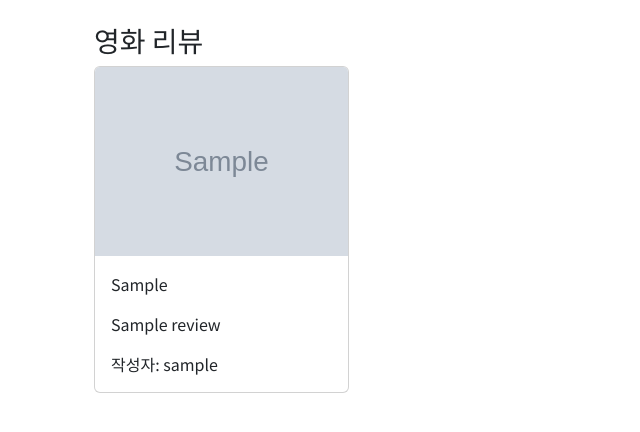
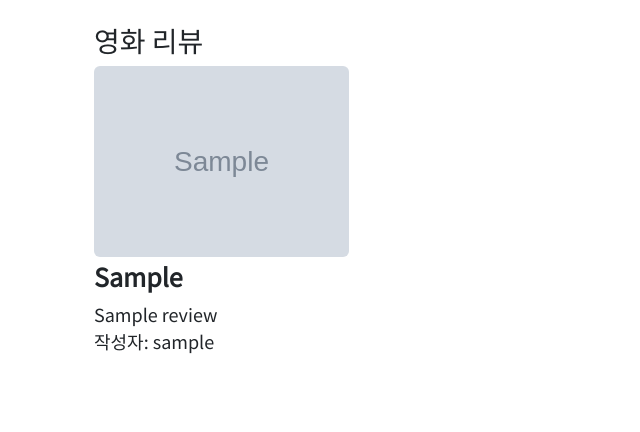
Before and after one commit to arrmadillo/django03, a Django app: page /reviews/ in a window 1280 px wide. Shown: the part 63-495 px from the top of the page, without its empty margins (0-640 px from the left). Run offline with Django 3.2, Linux system fonts and the light colour scheme; tables that the repository leaves empty hold one stand-in row (values such as "Sample post"); grey boxes marked "Sample" are stand-in pictures.

Commit message:
indexfix5

```diff
--- a/reviews/templates/reviews/index.html
+++ b/reviews/templates/reviews/index.html
@@ -3,6 +3,21 @@
 {% block style %}
     a {
       text-decoration: none; /* 밑줄 제거 */
+    }
+    .card {
+      border: none;
+      padding: 0px;
+    }
+    .card-text {
+      margin-bottom: 5px;
+      font-size: 18px;
+      font-weight: 200;
+      margin-bottom: 0px;
+    }
+    .card_title{
+      font-size: 25px;
+      font-weight: 600;
+      margin-bottom: 10px;
     }
 {% endblock style %}
 {% block content %}
@@ -16,15 +31,14 @@
         <a href="{% url 'reviews:detail' review.pk %}">
           <div class="card" onclick="redirectToDetailPage('{{ review.pk }}')">
             {% if review.image %}
-              <img src="{{ review.image.url }}" class="card-img-top"  alt="image">
+              <img src="{{ review.image.url }}" class="card-img-top rounded-2"  alt="image">
             {% else %}
               <img src="{% static 'No-Image-Placeholder.svg.png' %}" class="card-img-top" alt="image">
             {% endif %}
-            <div class="card-body">
-              <p class="card-text">{{review.movie}}</p>
+            <div class="card-body p-0 mt-1">
+              <h4 class="card-text card_title">{{review.movie}}</h4>
               <p class="card-text">{{review.title}}</p>
               <p class="card-text">작성자: {{review.user}}</p>
-
             </div>
           </div>
         </a>
```
